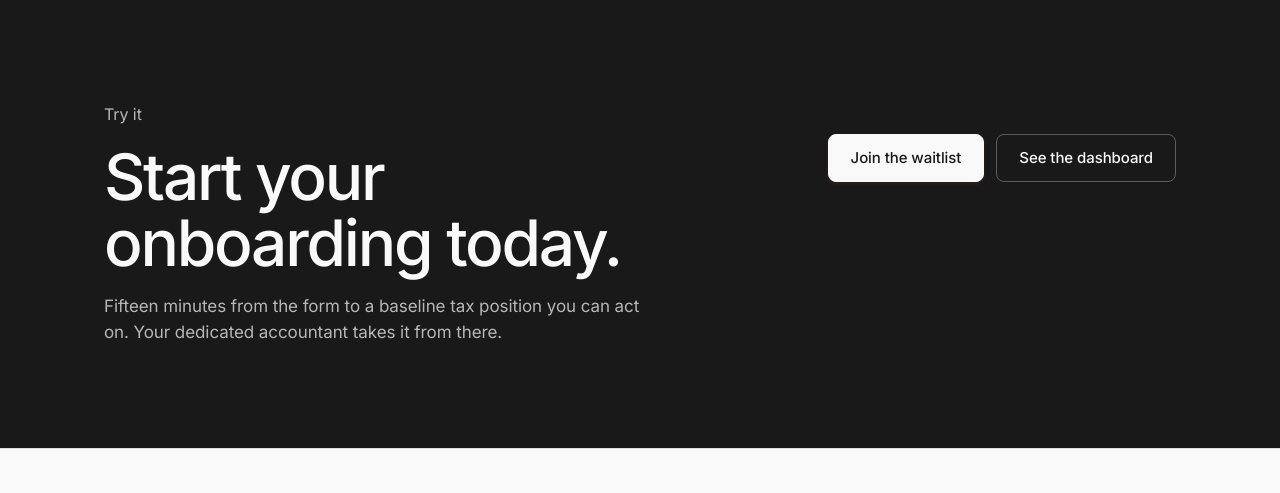
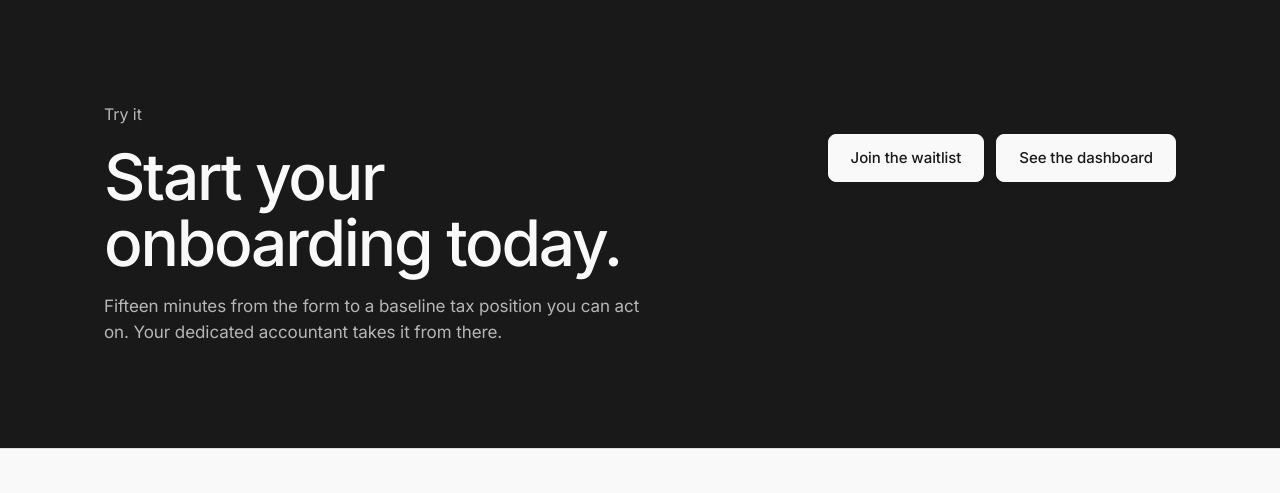
Before and after one commit to ashikkarim1/ledgr, a website: page onboarding.html in a window 1280 px wide. Shown: the part 2640-3133 px from the top of the page. Drawn offline with Linux system fonts and the light colour scheme.

Commit message:
Fix onboarding 'See the dashboard' button to use btn--primary (orange) instead of btn--ghost

```diff
--- a/onboarding.html
+++ b/onboarding.html
@@ -308,8 +308,8 @@
             <p>Fifteen minutes from the form to a baseline tax position you can act on. Your dedicated accountant takes it from there.</p>
           </div>
           <div class="cta__ctas">
-            <a class="btn btn--lg" href="index.html#waitlist">Join the waitlist</a>
-            <a class="btn btn--lg btn--ghost" href="app.html">See the dashboard</a>
+            <a class="btn btn--lg btn--primary" href="index.html#waitlist">Join the waitlist</a>
+            <a class="btn btn--lg btn--primary" href="app.html">See the dashboard</a>
           </div>
         </div>
       </section>
```
